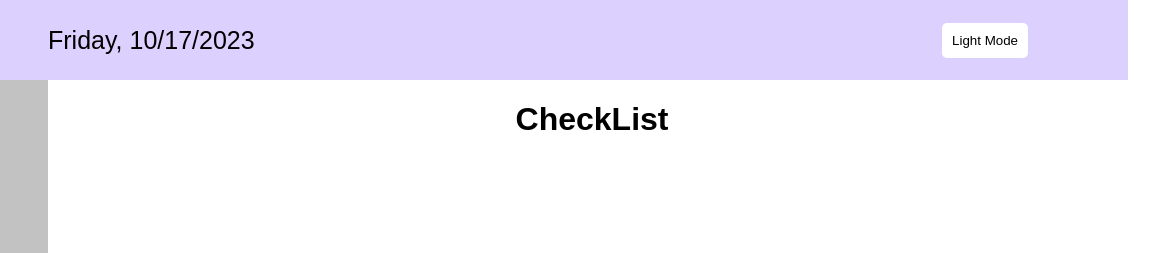
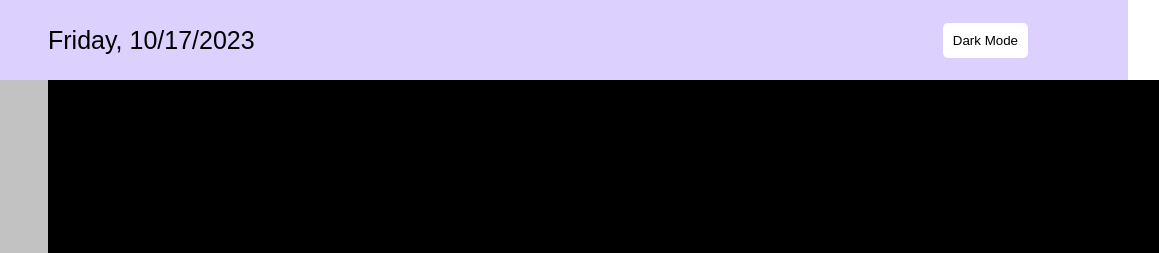
Before and after one commit to felixzsong8/TaskBird, a plain HTML site: page checklist.html in a window 1280 px wide. Both pictures are taken after a click on the button "Light Mode". Shown: the top 253 px of the page, 152-1311 px from the left, 1159 px wide, since content can reach past the window. Drawn offline with Linux system fonts and the light colour scheme.

Commit message:
Update checklist.html

```diff
--- a/checklist.html
+++ b/checklist.html
@@ -72,10 +72,15 @@
         .main {
             margin-left: 200px; /* Adjust the margin to accommodate the width of the nav bar */
             position: relative;
-            width: 85%; /* Adjust the width to account for the margin */
+            width: 86.8%; /* Adjust the width to account for the margin */
             height: calc(100% - 80px);
             background-color: white;
             text-align: center;
+        }
+        .main h1 {
+            margin: 0;
+            padding-top: 20px;
+            padding-bottom: 50px;
         }
 
 
@@ -88,7 +93,7 @@
         <a class="logo" href="home.html"><img style="width:100px; height: 100%; margin-left: 5px;"  src="TaskBird.png" id="logo" ></img></a>
         <div class ="date" id="date"></div>
         <div class="mode">
-            <button type="button">Light Mode</button>
+            <button type="button" id="mode" onclick="changeColor()">Light Mode</button>
         </div>
     </div>
     <div class="nav">
@@ -100,7 +105,7 @@
             <a href="#">Add New Page</a>
         </div>
     </div>
-    <div class="main">
+    <div class="main" id="main">
         <h1>CheckList</h1>
     </div>
     <script>
@@ -110,7 +115,20 @@
         days = ['Sunday','Monday','Tuesday','Wednesday','Thursday','Friday','Saturday']
         day = days[currentDate.getDay()];
         dateContainer.innerHTML = day + ", " + currentDate.getMonth() + "/" + currentDate.getDate() + "/" + currentDate.getFullYear();
-
+        //Lightmode
+        var colorMode = document.getElementById("mode")
+        var main = document.getElementById("main")
+        main.style.backgroundColor = "white";
+        colorMode.innerHTML = "Light Mode"
+        function changeColor() {
+            if(main.style.backgroundColor == "white"){
+                main.style.backgroundColor = "black";
+                colorMode.innerHTML = "Dark Mode"
+            }else{
+                main.style.backgroundColor = "white";
+                colorMode.innerHTML = "Light Mode"
+            }
+        }
     </script>
 </body>
 </html>
```
